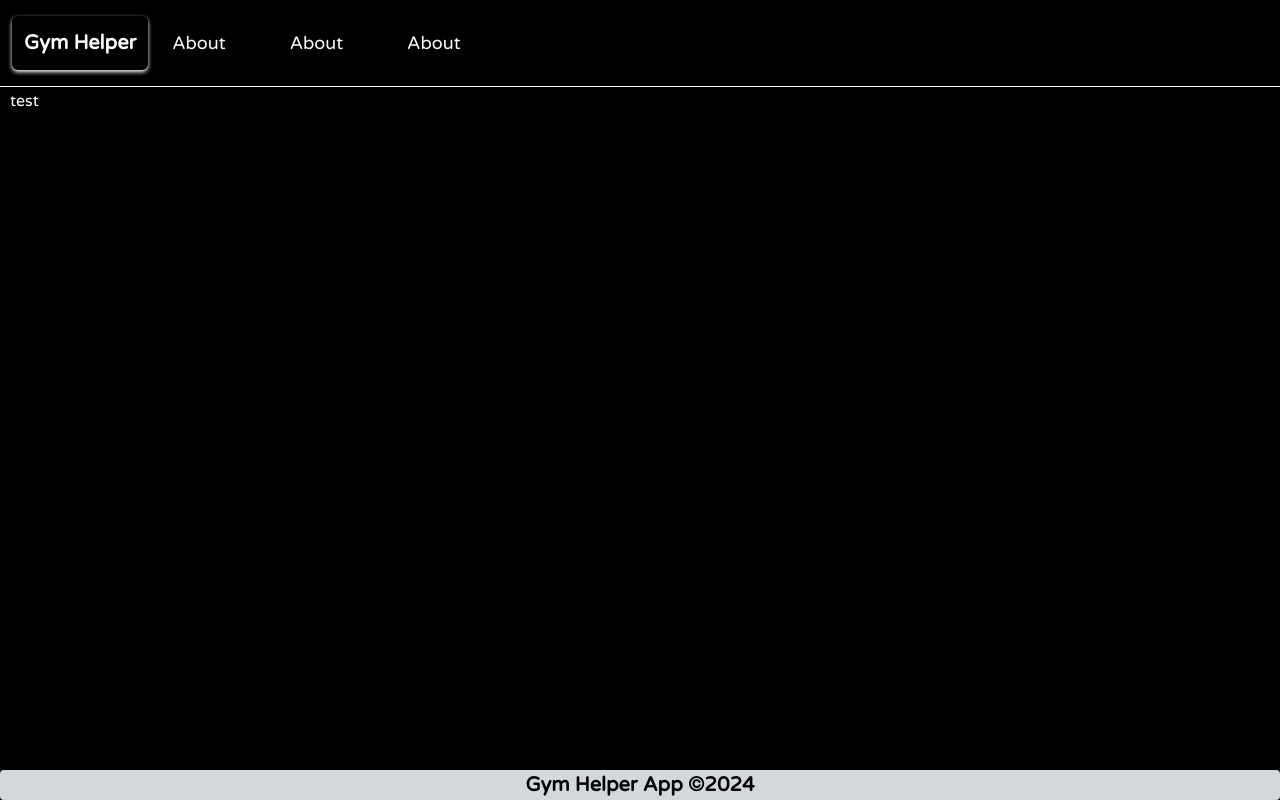
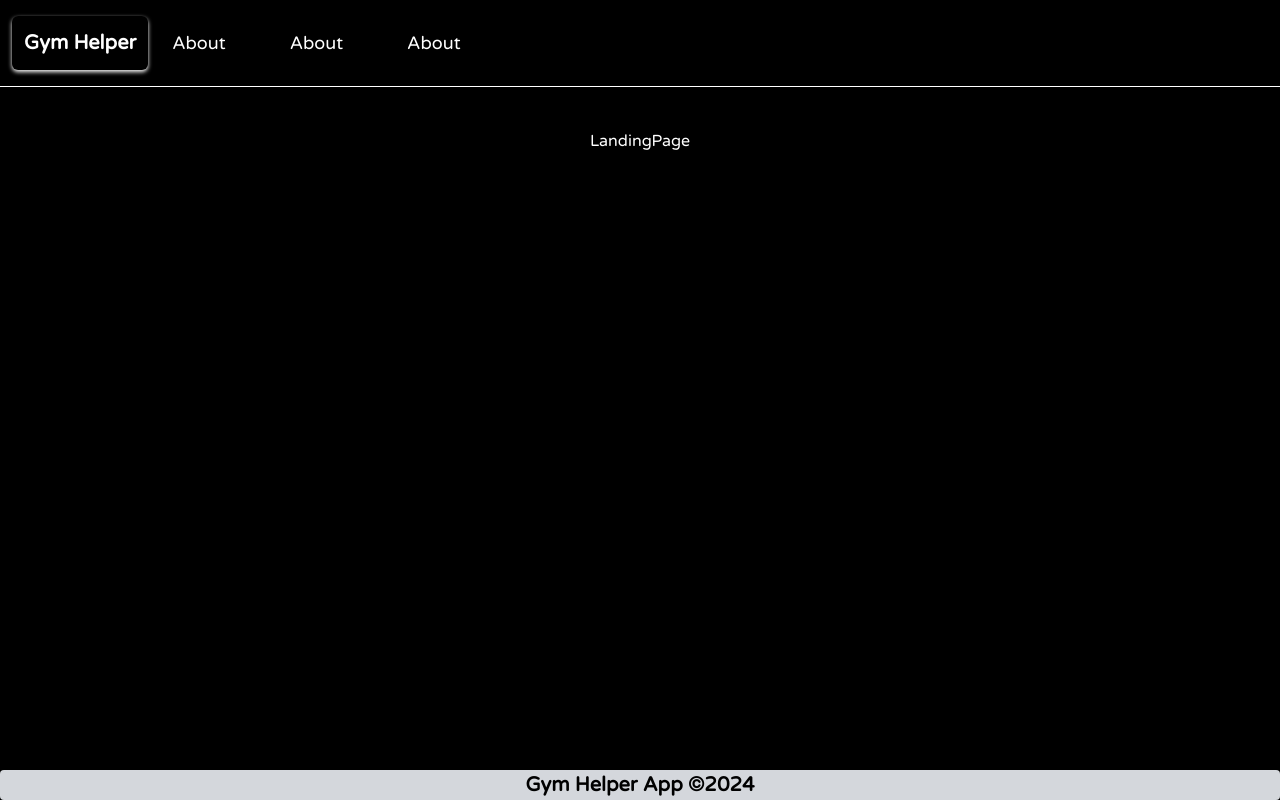
Before and after one commit to jacksxx/Gym-Helper, a Next.js app: page / in a window 1280 px wide. Built offline with nearby package versions, Linux system fonts and the light colour scheme.

Commit message:
feat: Update on about page and principal page and creation of LandingPage

```diff
--- a/src/app/about/page.tsx
+++ b/src/app/about/page.tsx
@@ -13,7 +13,7 @@ const page = () => {
       </div>
       <div className="flex flex-col gap-5 items-center">
         <p className="flex flex-col items-center">Com Gym Helper Você: </p>
-        <div className="grid grid-cols-3 items-center justify-center text-center">
+        <div className="grid grid-cols-1  lg:grid-cols-2 xl:grid-cols-3 items-center justify-center text-center space-x-2">
           <Card
             alt="kettlebel"
             source="https://images.pexels.com/photos/4164844/pexels-photo-4164844.jpeg?auto=compress&cs=tinysrgb&w=1260&h=750&dpr=1"
--- a/src/app/page.tsx
+++ b/src/app/page.tsx
@@ -1,9 +1,11 @@
-import Image from "next/image";
+'use client'
+
+import LandingPage from "@/components/LandingPage/LandingPage";
 
 export default function Home() {
   return (
     <>
-      <h1>test</h1>
+      <LandingPage/>
     </>
   );
 }
--- /dev/null
+++ b/src/components/LandingPage/LandingPage.tsx
@@ -0,0 +1,11 @@
+import React from "react";
+
+const LandingPage = () => {
+  return (
+    <div className="flex flex-col items-center mt-10">
+      <h1>LandingPage</h1>
+    </div>
+  );
+};
+
+export default LandingPage;
```
